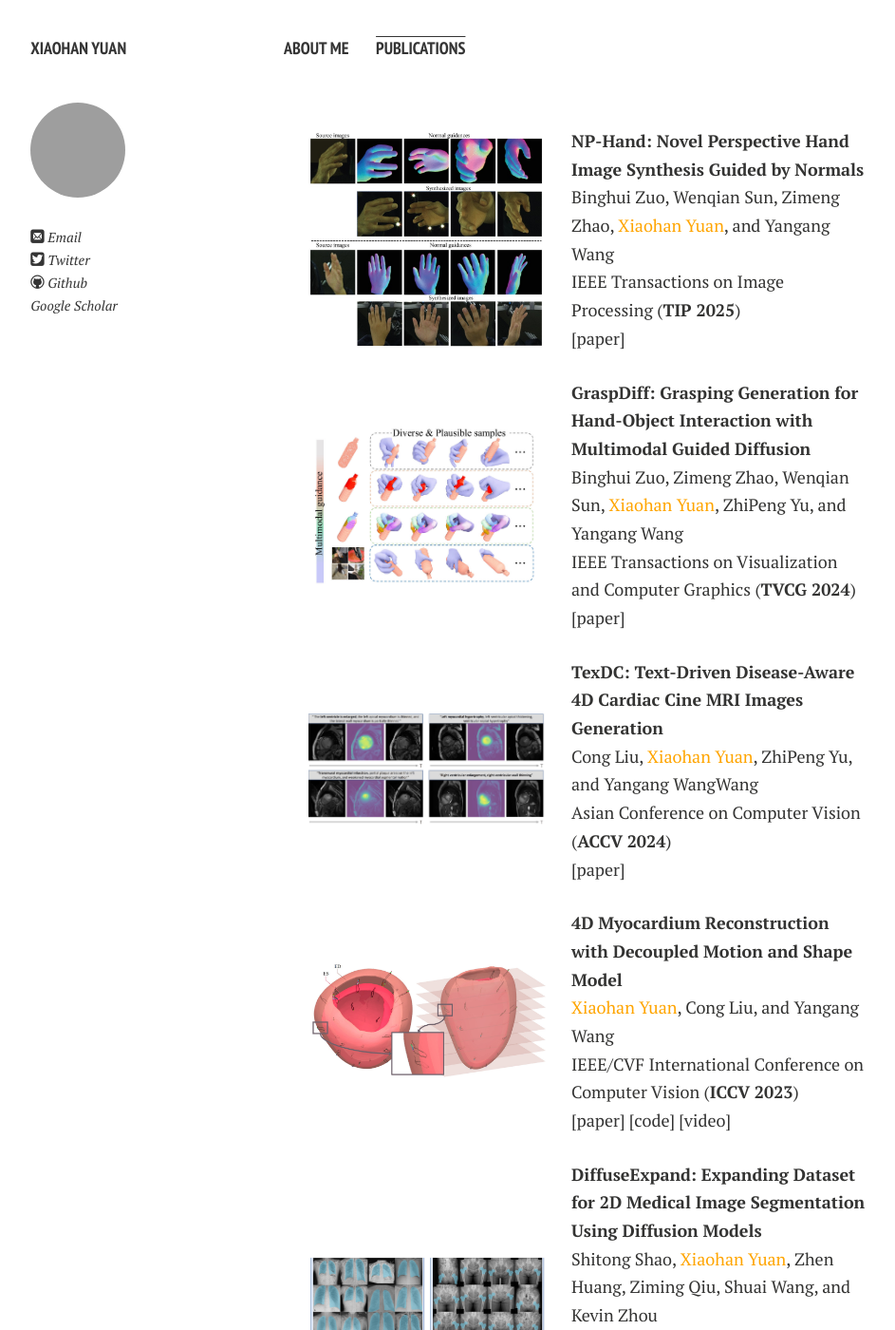
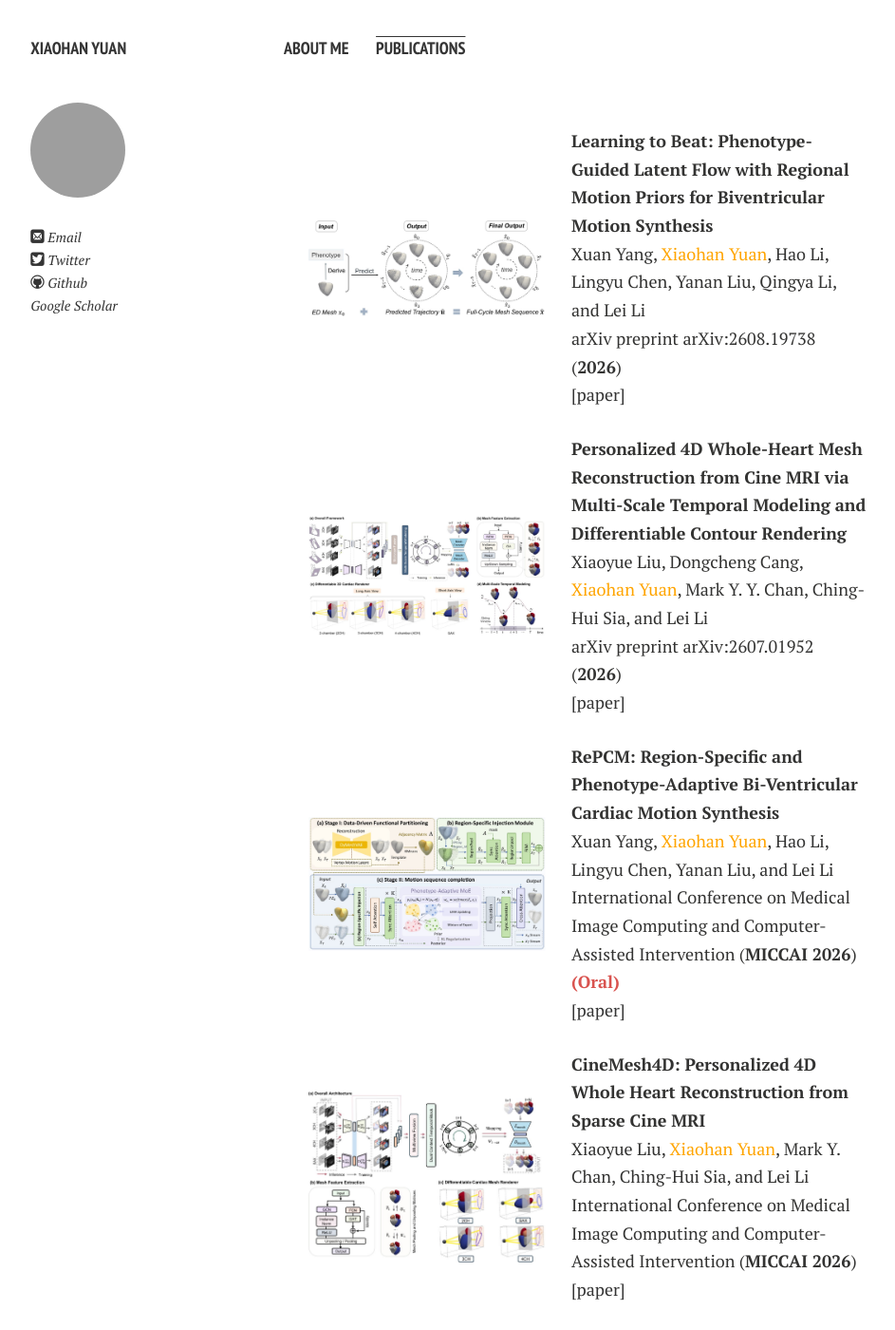
Before and after one commit to yuan-xiaohan/yuan-xiaohan.github.io, a Jekyll site: the page built from publications.md, in a window 1280 px wide and 1400 px high. Shown: the whole window at 95% size, without its empty margins (21-964 px from the left). Built offline with Jekyll 4.4.1, drawn with Linux system fonts in a browser that asks for light colours; nearby versions of some CDN libraries; comment, search, counter and statistics services are not loaded; a style sheet for code colours, icons or effects is not loaded; some of the changed text lies outside the part shown.

Commit message:
Update publications.md

```diff
--- a/publications.md
+++ b/publications.md
@@ -19,6 +19,56 @@ table {
   <!-- <colgroup>
     <col style="width: 250px;">
   </colgroup> -->
+
+<tr><!-- ARXIV26-LTB -->
+  <td style="text-align: center;"><img src="/images/publications/learning-to-beat26.jpg"></td>
+
+  <td>
+  <strong>Learning to Beat: Phenotype-Guided Latent Flow with Regional Motion Priors for Biventricular Motion Synthesis</strong><br>
+  Xuan Yang, <font color="orange">Xiaohan Yuan</font>, Hao Li, Lingyu Chen, Yanan Liu, Qingya Li, and Lei Li<br>arXiv preprint arXiv:2608.19738 (<strong>2026</strong>)<br>
+  <a href="https://arxiv.org/abs/2608.19738" target="_blank">[paper]</a>
+  </td>
+</tr>
+
+<tr><!-- ARXIV26-WHOLEHEART -->
+  <td style="text-align: center;"><img src="/images/publications/whole-heart26.jpg"></td>
+
+  <td>
+  <strong>Personalized 4D Whole-Heart Mesh Reconstruction from Cine MRI via Multi-Scale Temporal Modeling and Differentiable Contour Rendering</strong><br>
+  Xiaoyue Liu, Dongcheng Cang, <font color="orange">Xiaohan Yuan</font>, Mark Y. Y. Chan, Ching-Hui Sia, and Lei Li<br>arXiv preprint arXiv:2607.01952 (<strong>2026</strong>)<br>
+  <a href="https://arxiv.org/abs/2607.01952" target="_blank">[paper]</a>
+  </td>
+</tr>
+
+<tr><!-- MICCAI26 -->
+  <td style="text-align: center;"><img src="/images/publications/repcm26.jpg"></td>
+
+  <td>
+  <strong>RePCM: Region-Specific and Phenotype-Adaptive Bi-Ventricular Cardiac Motion Synthesis</strong><br>
+  Xuan Yang, <font color="orange">Xiaohan Yuan</font>, Hao Li, Lingyu Chen, Yanan Liu, and Lei Li<br>International Conference on Medical Image Computing and Computer-Assisted Intervention (<strong>MICCAI 2026</strong>) <strong><font color="#d9534f">(Oral)</font></strong><br>
+  <a href="https://papers.miccai.org/miccai-2026/0879-Paper2090.html" target="_blank">[paper]</a>
+  </td>
+</tr>
+
+<tr><!-- MICCAI26-CINEMESH4D -->
+  <td style="text-align: center;"><img src="/images/publications/cinemesh4d26.jpg"></td>
+
+  <td>
+  <strong>CineMesh4D: Personalized 4D Whole Heart Reconstruction from Sparse Cine MRI</strong><br>
+  Xiaoyue Liu, <font color="orange">Xiaohan Yuan</font>, Mark Y. Chan, Ching-Hui Sia, and Lei Li<br>International Conference on Medical Image Computing and Computer-Assisted Intervention (<strong>MICCAI 2026</strong>)<br>
+  <a href="https://papers.miccai.org/miccai-2026/paper/0099_paper.pdf" target="_blank">[paper]</a>
+  </td>
+</tr>
+
+<tr><!-- CVPR26 -->
+  <td style="text-align: center;"><img src="/images/publications/cvpr26.jpg"></td>
+
+  <td>
+  <strong>Stability-Driven Motion Generation for Object-Guided Human-Human Co-Manipulation</strong><br>
+  Jiahao Xu, <font color="orange">Xiaohan Yuan</font>, Xingchen Wu, Chongyang Xu, Kun Li, and Buzhen Huang<br>IEEE/CVF Conference on Computer Vision and Pattern Recognition (<strong>CVPR 2026</strong>)<br>
+  <a href="https://openaccess.thecvf.com/content/CVPR2026/html/Xu_Stability-Driven_Motion_Generation_for_Object-Guided_Human-Human_Co-Manipulation_CVPR_2026_paper.html" target="_blank">[paper]</a> <a href="https://github.com/boycehbz/StaCOM" target="_blank">[code]</a>
+  </td>
+</tr>
 
 <tr><!-- TIP25 -->
   <td style="text-align: center;"><img src="/images/publications/TIP25.jpg"></td>
@@ -91,4 +141,14 @@ table {
   </td>
 </tr>
 
+<tr><!-- CAC20 -->
+  <td style="text-align: center;"><img src="/images/publications/cac20.jpg"></td>
+
+  <td>
+  <strong>Attention Based Encoder-decoder Network for Cardiac Semantic Segmentation</strong><br>
+  <font color="orange">Xiaohan Yuan</font>, Yinsu Zhu, and Yangang Wang<br>Chinese Automation Congress (<strong>CAC 2020</strong>)<br>
+  <a href="https://doi.org/10.1109/CAC51589.2020.9326844" target="_blank">[paper]</a>
+  </td>
+</tr>
+
 </table>
```
Also changed, not shown: other parts of publications.md (+1 -1 lines), images/profile1.jpg (added), images/publications/cac20.jpg (added), images/publications/cinemesh4d26.jpg (added), images/publications/cvpr26.jpg (added), images/publications/learning-to-beat26.jpg (added), images/publications/repcm26.jpg (added), images/publications/whole-heart26.jpg (added).
